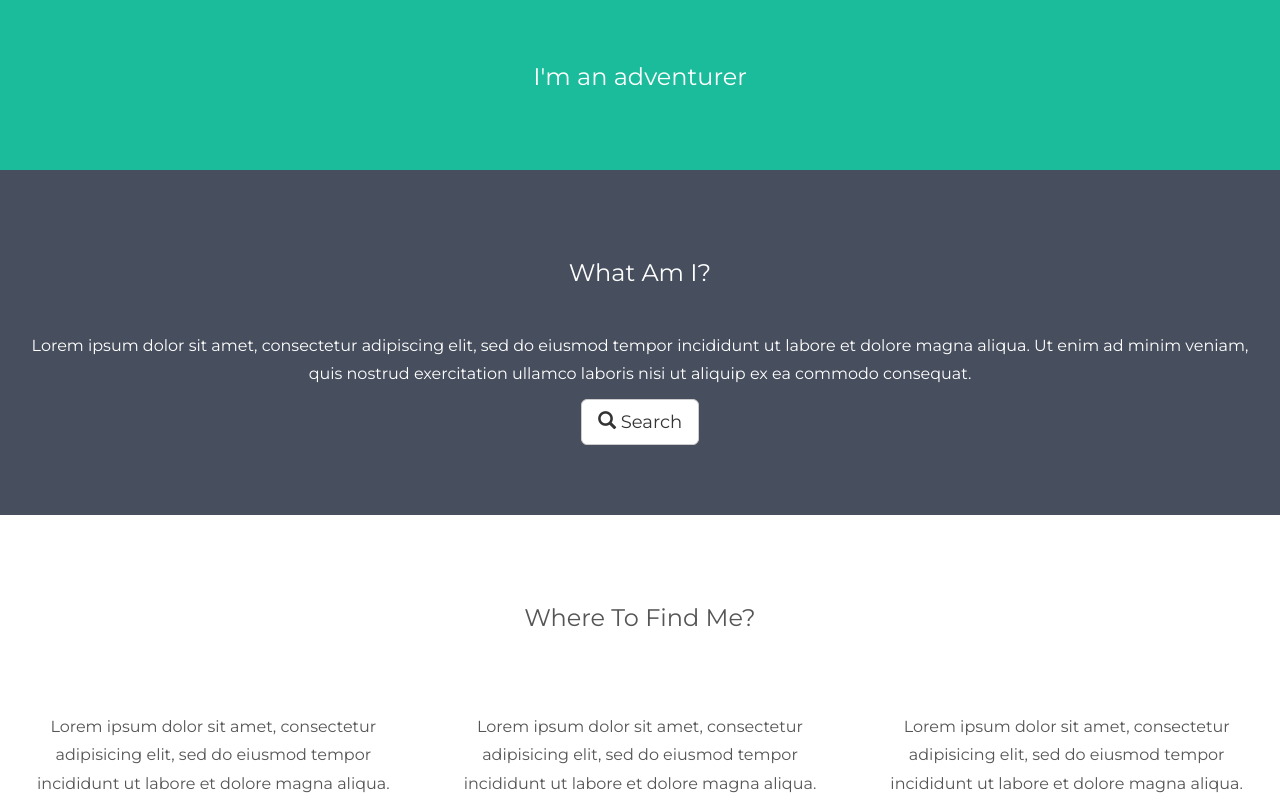
After one commit to parthpandyappp/youtube-channel-website, a Django app: page /about/ in a window 1280 px wide. The commit adds this page. Shown: the part 505-1311 px from the top of the page. Run offline with Django 3.2, Linux system fonts and the light colour scheme; some libraries are stand-ins or nearby versions.

Commit message:
added about page

```diff
--- a/khushal2/settings.py
+++ b/khushal2/settings.py
@@ -129,3 +129,4 @@ MEDIA_ROOT = os.path.join(BASE_DIR, 'media')
 MEDIA_URL = '/media/'
 
 LOGIN_REDIRECT_URL = '/upload'
+LOGOUT_REDIRECT_URL = '/'
--- /dev/null
+++ b/ytsite/templates/ytsite/about.html
@@ -0,0 +1,138 @@
+<!DOCTYPE html>
+<html lang="en">
+
+<head>
+    <!-- Theme Made By www.w3schools.com - No Copyright -->
+    <title>Bootstrap Theme Simply Me</title>
+    <meta charset="utf-8">
+    <meta name="viewport" content="width=device-width, initial-scale=1">
+    <link rel="stylesheet" href="https://maxcdn.bootstrapcdn.com/bootstrap/3.4.1/css/bootstrap.min.css">
+    <link href="https://fonts.googleapis.com/css?family=Montserrat" rel="stylesheet">
+    <script src="https://ajax.googleapis.com/ajax/libs/jquery/3.5.1/jquery.min.js"></script>
+    <script src="https://maxcdn.bootstrapcdn.com/bootstrap/3.4.1/js/bootstrap.min.js"></script>
+    <style>
+        body {
+            font: 20px Montserrat, sans-serif;
+            line-height: 1.8;
+            color: #f5f6f7;
+        }
+
+        p {
+            font-size: 16px;
+        }
+
+        .margin {
+            margin-bottom: 45px;
+        }
+
+        .bg-1 {
+            background-color: #1abc9c;
+            /* Green */
+            color: #ffffff;
+        }
+
+        .bg-2 {
+            background-color: #474e5d;
+            /* Dark Blue */
+            color: #ffffff;
+        }
+
+        .bg-3 {
+            background-color: #ffffff;
+            /* White */
+            color: #555555;
+        }
+
+        .bg-4 {
+            background-color: #2f2f2f;
+            /* Black Gray */
+            color: #fff;
+        }
+
+        .container-fluid {
+            padding-top: 70px;
+            padding-bottom: 70px;
+        }
+
+        .navbar {
+            padding-top: 15px;
+            padding-bottom: 15px;
+            border: 0;
+            border-radius: 0;
+            margin-bottom: 0;
+            font-size: 12px;
+            letter-spacing: 5px;
+        }
+
+        .navbar-nav li a:hover {
+            color: #1abc9c !important;
+        }
+    </style>
+</head>
+
+<body>
+
+    <!-- Navbar -->
+    <nav class="navbar navbar-default">
+        <div class="container">
+            <div class="navbar-header">
+                <button type="button" class="navbar-toggle" data-toggle="collapse" data-target="#myNavbar">
+        <span class="icon-bar"></span>
+        <span class="icon-bar"></span>
+        <span class="icon-bar"></span>
+      </button>
+                <a class="navbar-brand" href="#">Me</a>
+            </div>
+            <div class="collapse navbar-collapse" id="myNavbar">
+                <ul class="nav navbar-nav navbar-right">
+                    <li><a href="#">WHO</a></li>
+                    <li><a href="#">WHAT</a></li>
+                    <li><a href="#">WHERE</a></li>
+                </ul>
+            </div>
+        </div>
+    </nav>
+
+    <!-- First Container -->
+    <div class="container-fluid bg-1 text-center">
+        <h3 class="margin">Who Am I?</h3>
+        <img src="bird.jpg" class="img-responsive img-circle margin" style="display:inline" alt="Bird" width="350" height="350">
+        <h3>I'm an adventurer</h3>
+    </div>
+
+    <!-- Second Container -->
+    <div class="container-fluid bg-2 text-center">
+        <h3 class="margin">What Am I?</h3>
+        <p>Lorem ipsum dolor sit amet, consectetur adipiscing elit, sed do eiusmod tempor incididunt ut labore et dolore magna aliqua. Ut enim ad minim veniam, quis nostrud exercitation ullamco laboris nisi ut aliquip ex ea commodo consequat. </p>
+        <a href="#" class="btn btn-default btn-lg">
+            <span class="glyphicon glyphicon-search"></span> Search
+        </a>
+    </div>
+
+    <!-- Third Container (Grid) -->
+    <div class="container-fluid bg-3 text-center">
+        <h3 class="margin">Where To Find Me?</h3><br>
+        <div class="row">
+            <div class="col-sm-4">
+                <p>Lorem ipsum dolor sit amet, consectetur adipisicing elit, sed do eiusmod tempor incididunt ut labore et dolore magna aliqua.</p>
+                <img src="birds1.jpg" class="img-responsive margin" style="width:100%" alt="Image">
+            </div>
+            <div class="col-sm-4">
+                <p>Lorem ipsum dolor sit amet, consectetur adipisicing elit, sed do eiusmod tempor incididunt ut labore et dolore magna aliqua.</p>
+                <img src="birds2.jpg" class="img-responsive margin" style="width:100%" alt="Image">
+            </div>
+            <div class="col-sm-4">
+                <p>Lorem ipsum dolor sit amet, consectetur adipisicing elit, sed do eiusmod tempor incididunt ut labore et dolore magna aliqua.</p>
+                <img src="birds3.jpg" class="img-responsive margin" style="width:100%" alt="Image">
+            </div>
+        </div>
+    </div>
+
+    <!-- Footer -->
+    <footer class="container-fluid bg-4 text-center">
+        <p>Bootstrap Theme Made By <a href="https://www.w3schools.com">www.w3schools.com</a></p>
+    </footer>
+
+</body>
+
+</html>
--- a/ytsite/urls.py
+++ b/ytsite/urls.py
@@ -3,6 +3,7 @@ from . import views
 
 urlpatterns = [
     path('', views.index, name='index'),
+    path('about/', views.about, name='about'),
     path('upload/', views.create_form, name='upload'),
     path('created/', views.created, name = "created"),
     path('comptech/', views.comptech, name = "comptech"),
--- a/ytsite/views.py
+++ b/ytsite/views.py
@@ -5,6 +5,9 @@ from .models import form_submission
 
 def index(request):
 	return render(request, "ytsite/playlist.html")
+
+def about(request):
+    return render(request, "ytsite/about.html")
 
 def create_form(request):
 	return render(request, "ytsite/upload.html")
@@ -34,20 +37,3 @@ def comptech(request):
 def tricktech(request):
     usr = form_submission.objects.all()
     return render(request, "ytsite/trick_tech.html", {'usr' : usr})
-
-
-    """if(p.playlist=="Comp_tech"):
-        print("ghus gaya")
-        q = form_submission.objects.all().filter(playlist="Comp_tech")
-        return render(request, "Comp_tech.html", {'q' : q})
-
-    elif(p.playlist=="Mech_tech") :
-        q = form_submission.objects.all().filter(playlist="Mech_tech")
-        return render(request, "Mech_tech.html", {'q' : q})
-
-    elif(p.playlist=="Comp_tech") :
-        q = form_submission.objects.all().filter(playlist="Trick_tech")
-        return render(request, "Trick_tech.html", {'q' : q})
-
-    else :
-        return render(request, "index.html", {'usr' : usr})"""
```
Also changed, not shown: ytsite/templates/ytsite/playlist.html (+11 -0 lines), ytsite/templates/ytsite/upload.html (+57 -9 lines), db.sqlite3.
